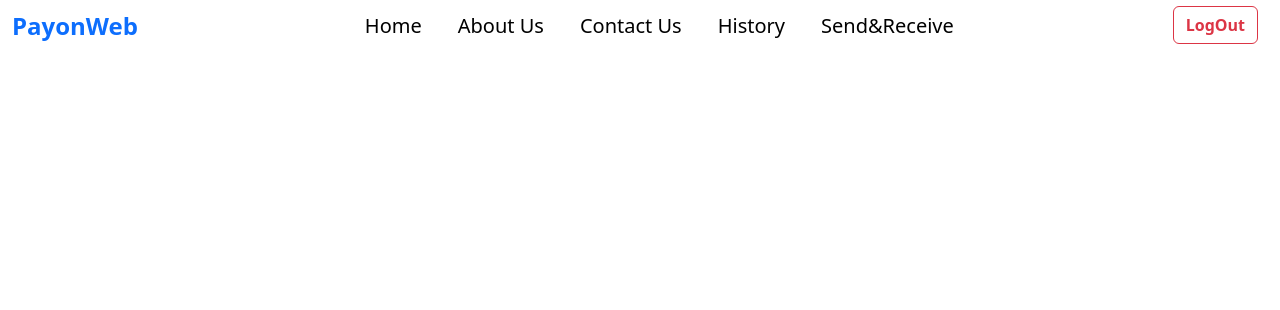
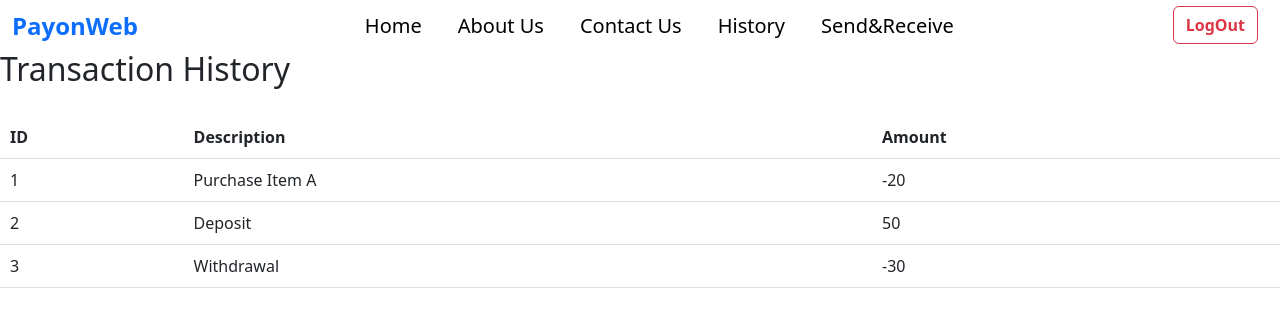
Before and after one commit to Ashish48Maurya/Tron_Project, a React (Create React App) app in the folder Frontend/: page /private/history in a window 1280 px wide. Shown: the top 310 px of the page. Built offline with nearby package versions, Linux system fonts and the light colour scheme; no server answers; sample sign-in values are in the browser's storage; a web font is replaced by a local one.

Commit message:
History page

```diff
--- a/Frontend/src/Components/History.js
+++ b/Frontend/src/Components/History.js
@@ -1,12 +1,78 @@
-import React from 'react'
-import Navbar from './Navbar'
+import React, { useState } from 'react';
+import Navbar from './Navbar';
+
 
 const History = () => {
+  const TransactionHistory = () => {
+    const initialTransactions = [
+      { id: 1, description: 'Purchase Item A', amount: -20.0 },
+      { id: 2, description: 'Deposit', amount: 50.0 },
+      { id: 3, description: 'Withdrawal', amount: -30.0 },
+      // Add more transactions as needed
+    ];
+
+    const [transactions, setTransactions] = useState(initialTransactions);
+
+    return (
+      <div>
+        <h2>Transaction History</h2>
+        <div className="table-container">
+          <table>
+            <thead>
+              <tr>
+                <th>ID</th>
+                <th>Description</th>
+                <th>Amount</th>
+              </tr>
+            </thead>
+            <tbody>
+              {transactions.map(transaction => (
+                <tr key={transaction.id}>
+                  <td>{transaction.id}</td>
+                  <td>{transaction.description}</td>
+                  <td>{transaction.amount}</td>
+                </tr>
+              ))}
+            </tbody>
+          </table>
+        </div>
+      </div>
+    );
+  };
+
   return (
-      <div>
-          <Navbar/>
+    <>
+    <div>
+      <Navbar />
+      <TransactionHistory />
     </div>
-  )
+    <style>{`/* History.css */
+
+.table-container {
+  overflow-x: auto;
 }
 
-export default History
+table {
+  width: 100%;
+  border-collapse: collapse;
+  margin-top: 20px;
+}
+
+th, td {
+  padding: 10px;
+  text-align: left;
+  border-bottom: 1px solid #ddd;
+}
+
+/* Add media queries for responsiveness */
+@media (max-width: 600px) {
+  th, td {
+    font-size: 14px;
+  }
+}
+`}</style>
+    </>
+  );
+};
+
+export default History;
--- a/Frontend/src/Components/Navbar.js
+++ b/Frontend/src/Components/Navbar.js
@@ -15,7 +15,7 @@ export default function Navbar() {
                     <div className="collapse navbar-collapse" id="navbarSupportedContent">
                         <ul className="navbar-nav ms-auto mb-lg-0 fs-5 fw-normal">
                             <li className="nav-item" style={{ "margin-inline": "10px" }}>
-                                <Link className="nav-link active" aria-current="page" to='/'>Home</Link>
+                                <Link className="nav-link active" aria-current="page" to='/home'>Home</Link>
                             </li>
                             <li className="nav-item" style={{ "margin-inline": "10px" }}>
                                 <Link className="nav-link active" aria-current="page" to='/private/about'>About Us</Link>
@@ -31,14 +31,8 @@ export default function Navbar() {
                             </li>
                         </ul>
                         <form className="d-flex fs-6 fw-medium ms-auto">
-                            {
-                                isLoggedIn ?
-                                    <button className="btn btn-outline-danger ms-2 fw-semibold" type="submit" style={{ maxHeight: "min-content" }} onClick={() => { navigate('/private/logout') }}>LogOut</button> :
-                                    <>
-                                        <button className="btn btn-outline-primary ms-2 fw-semibold" type="submit" style={{ maxHeight: "min-content" }} onClick={() => { navigate('/login') }}>Login</button>
-                                        <button className="btn btn-outline-success ms-2 fw-semibold" type="submit" style={{ maxHeight: "min-content" }} onClick={() => { navigate('/register') }}>SignUp</button>
-                                    </>
-                            }
+                           {isLoggedIn ? <button className="btn btn-outline-danger ms-2 fw-semibold" type="submit" style={{ maxHeight: "min-content" }} onClick={()=>{navigate('/private/logout')}}>LogOut</button> : <> <button className="btn btn-outline-primary ms-2 fw-semibold" type="submit" style={{ maxHeight: "min-content" }} onClick={()=>{navigate('/login')}}>Login</button>
+                            <button className="btn btn-outline-success ms-2 fw-semibold" type="submit" style={{ maxHeight: "min-content" }} onClick={()=>{navigate('/register')}}>SignUp</button></>}
                         </form>
                     </div>
                 </div>
```
